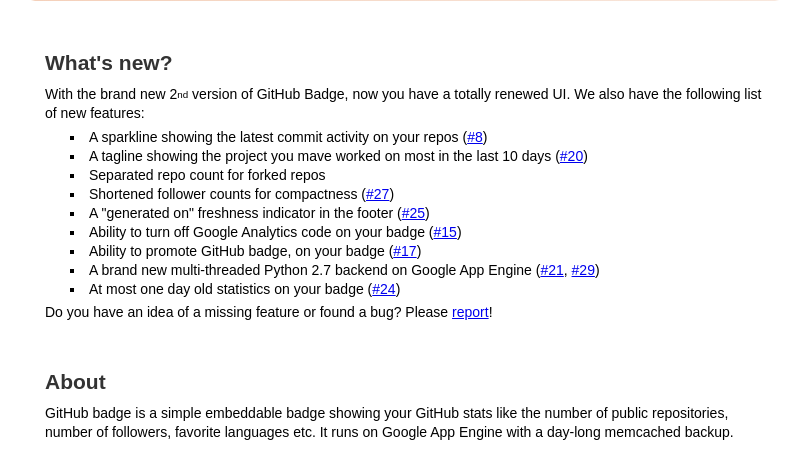
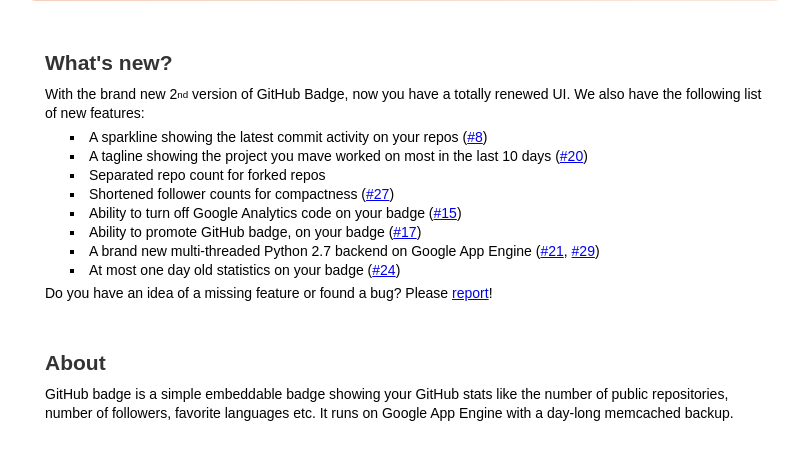
Before and after one commit to berkerpeksag/github-badge, a Python web app: template templates/index.html in a window 1280 px wide. Shown: the part 579-1042 px from the top of the page, without its empty margins (235-1044 px from the left). Run offline with Jinja, Linux system fonts and the light colour scheme; the template is opened without the code that fills it, so the values that code supplies are empty.

Commit message:
Closes #31 with the necessary changes in #33

```diff
--- a/templates/index.html
+++ b/templates/index.html
@@ -70,9 +70,6 @@
                     <li>Separated repo count for forked repos</li>
                     <li>Shortened follower counts for compactness
                         (<a href="https://github.com/berkerpeksag/github-badge/issues/27">#27</a>)
-                    </li>
-                    <li>A "generated on" freshness indicator in the footer
-                        (<a href="https://github.com/berkerpeksag/github-badge/issues/25">#25</a>)
                     </li>
                     <li>Ability to turn off Google Analytics code on your badge
                         (<a href="https://github.com/berkerpeksag/github-badge/issues/15">#15</a>)
```
